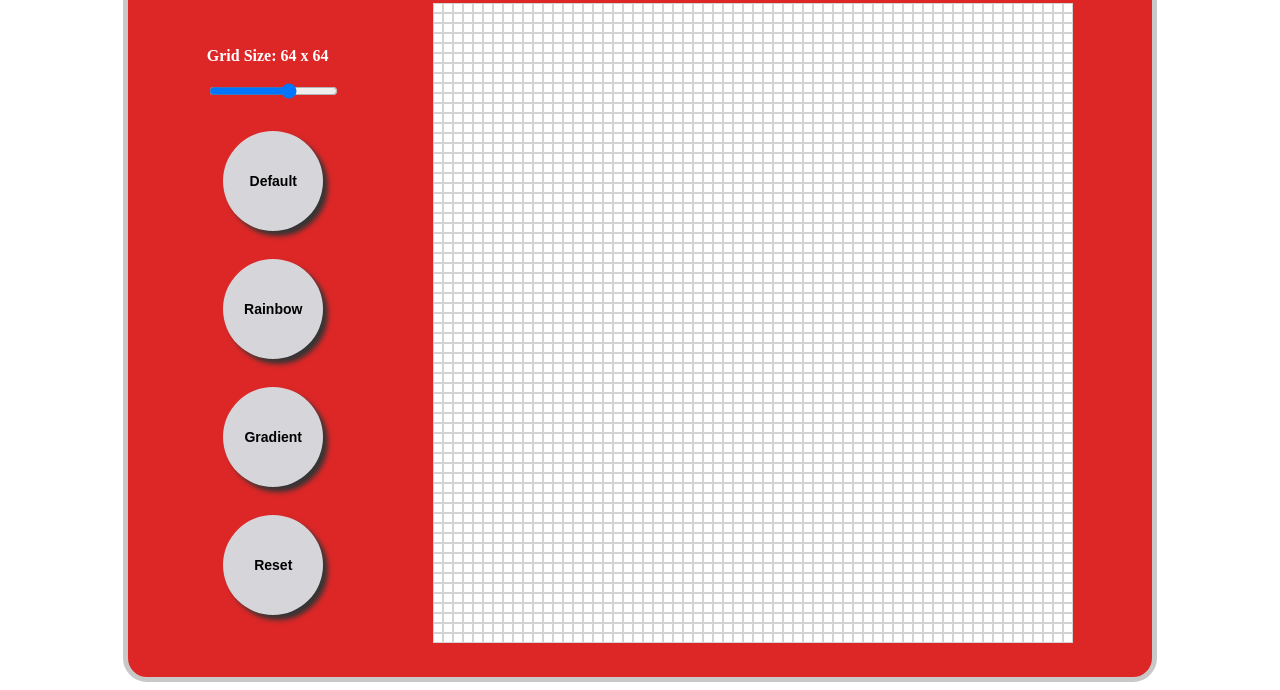
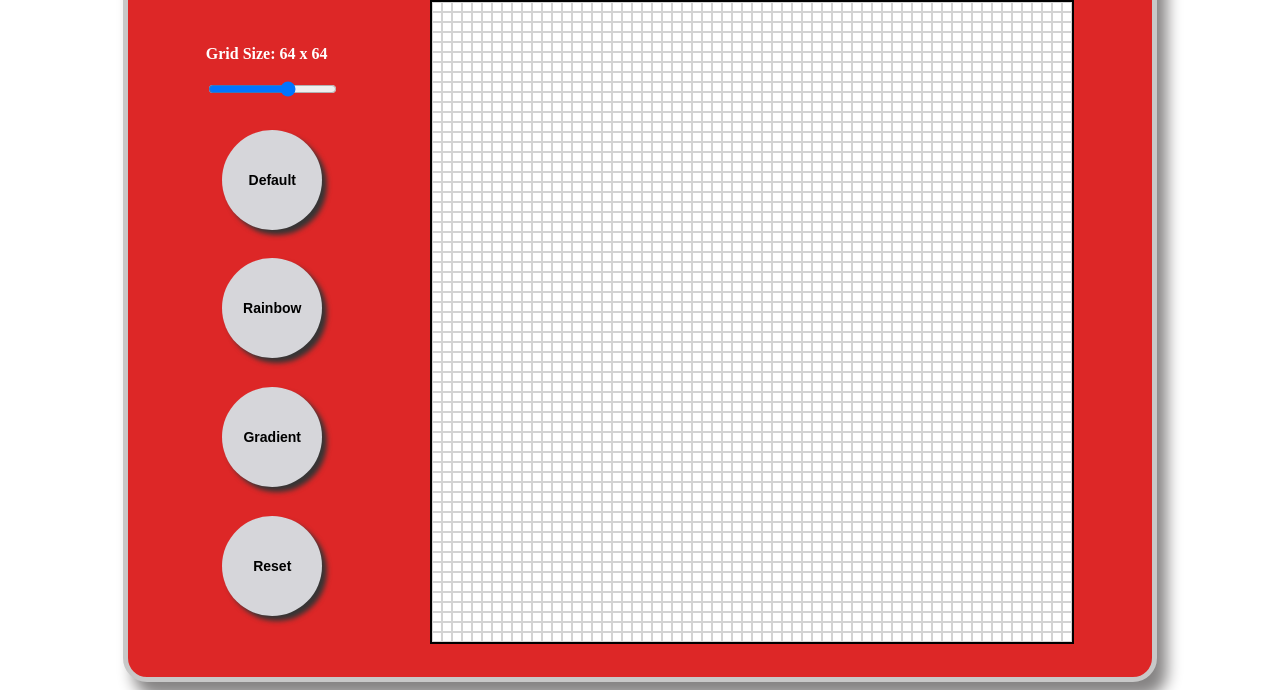
Before and after one commit to DNeel10/etchasketch, a plain HTML site: page index.html in a window 1280 px wide. Shown: the part 140-830 px from the top of the page. Drawn offline with Linux system fonts and the light colour scheme.

```diff
--- a/style.css
+++ b/style.css
@@ -1,6 +1,3 @@
-/* {
-    border: 1px solid black;
-}*/
 
 body {
     display: flex;
@@ -18,6 +15,7 @@
     justify-content: space-around;
     gap: 16px;
     border-radius: 24px;
+    box-shadow: 10px  15px 15px rgb(134, 132, 132);
 }
 
 .title {
@@ -33,7 +31,6 @@
     margin: 0px;
     font-family:'Trebuchet MS', 'Lucida Sans Unicode', 'Lucida Grande', 'Lucida Sans', Arial, sans-serif;
     font-style: italic;
-
 }
 
 .gridOptionsContainer {
@@ -53,6 +50,7 @@
     width:  640px;
     height: 640px;
     align-self: flex-end;
+    border: 2px solid black;
 }
 
 .slideContainer {
@@ -64,6 +62,7 @@
     color: white;
     font-weight: bold;
 }
+
 .option {
     width: 100px;
     height: 100px;
@@ -78,6 +77,7 @@
 button {
     border: none
 }
+
 .cell {
     box-sizing: border-box;
     width: 10px;
```
